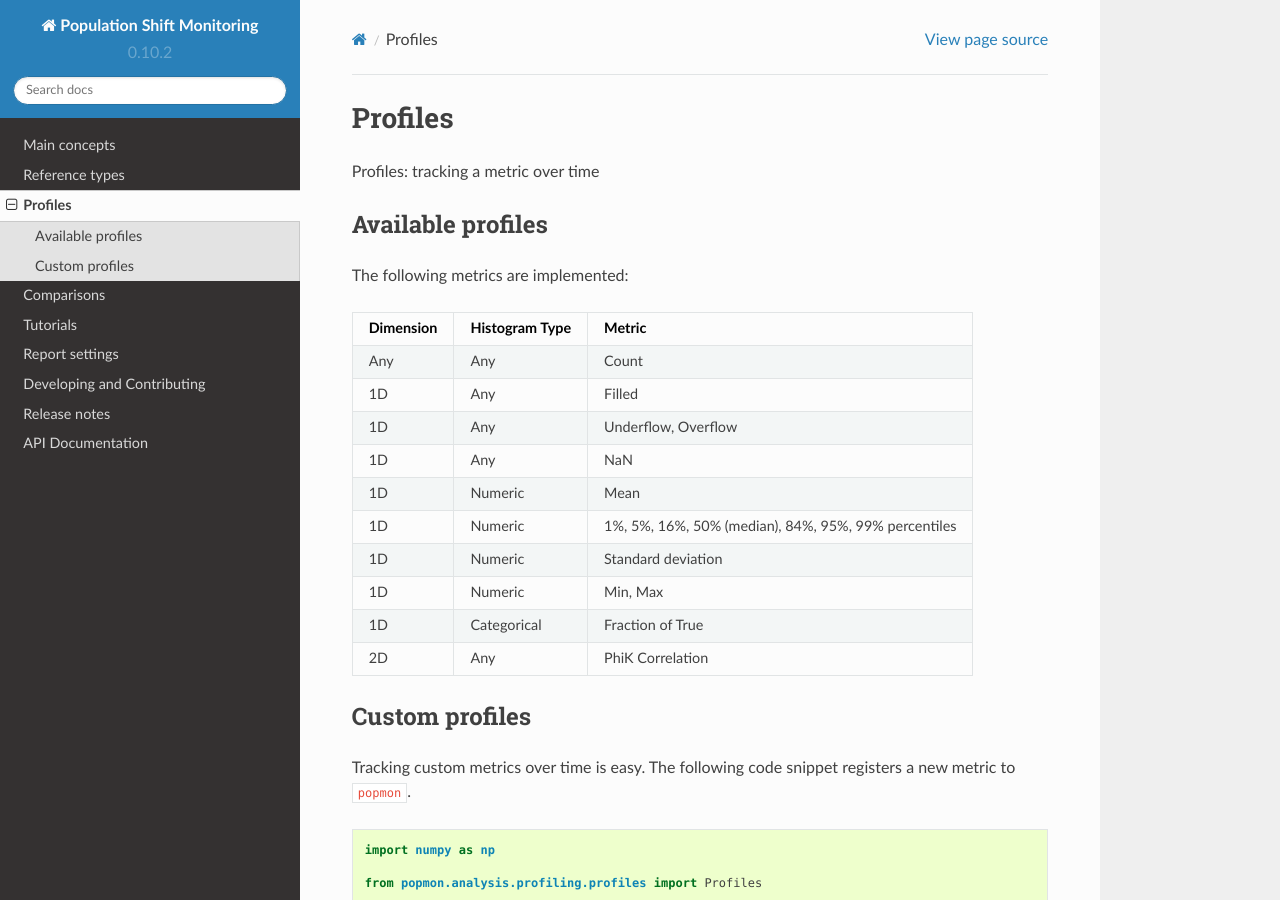
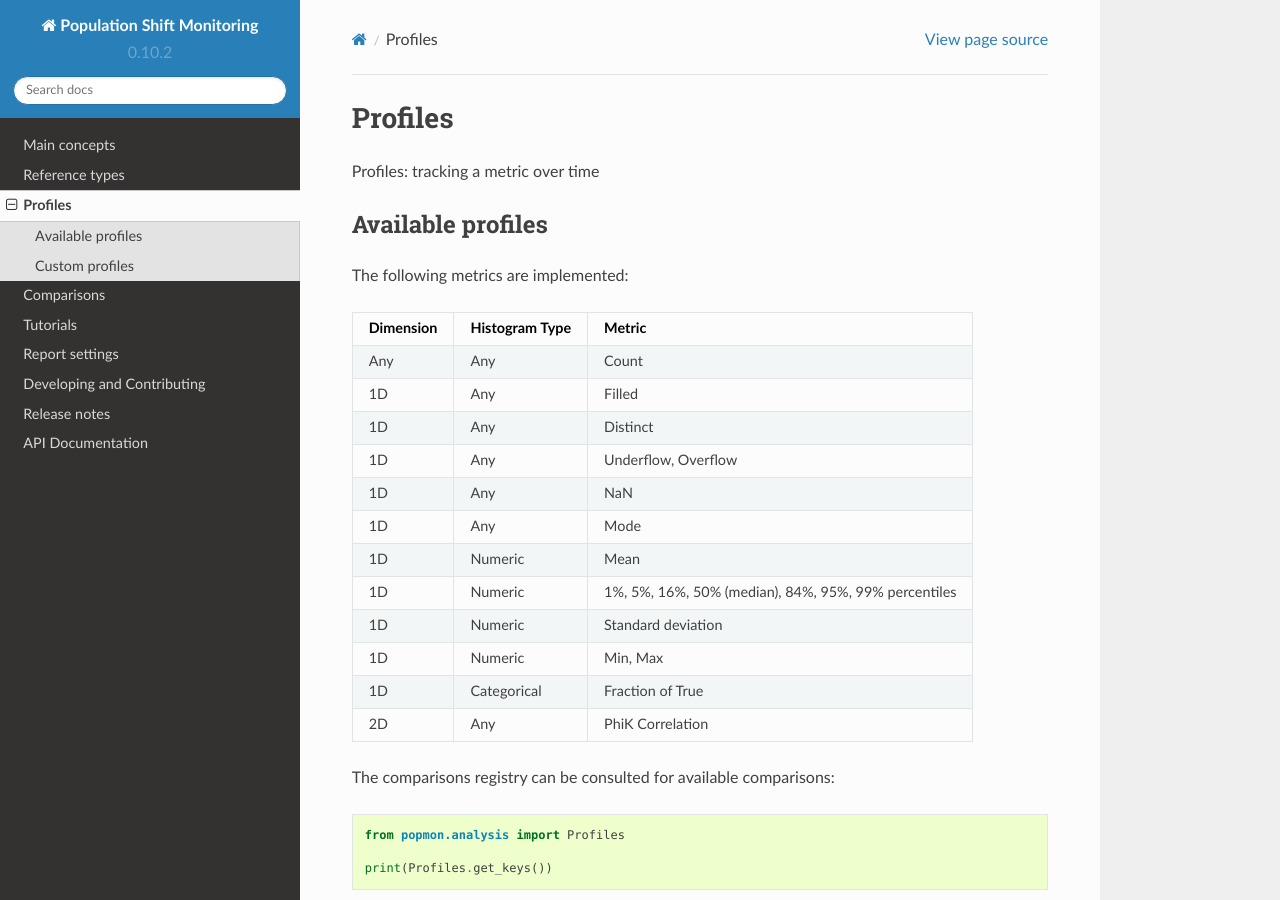
Before and after one commit to smartman0307/popmon, a Sphinx documentation site: the page built from docs/source/profiles.rst, in a window 1280 px wide and 900 px high. Built offline with Sphinx 7.4.7 and the Read the Docs theme 2.0.0, drawn with Linux system fonts in a browser that asks for light colours.

Commit message:
docs: registry snippet to list available profiles/comparisons

```diff
--- a/docs/source/profiles.rst
+++ b/docs/source/profiles.rst
@@ -15,9 +15,13 @@ The following metrics are implemented:
 +------------+-----------------+-------------------------------------------------------+
 | 1D         | Any             | Filled                                                |
 +------------+-----------------+-------------------------------------------------------+
+| 1D         | Any             | Distinct                                              |
++------------+-----------------+-------------------------------------------------------+
 | 1D         | Any             | Underflow, Overflow                                   |
 +------------+-----------------+-------------------------------------------------------+
 | 1D         | Any             | NaN                                                   |
++------------+-----------------+-------------------------------------------------------+
+| 1D         | Any             | Mode                                                  |
 +------------+-----------------+-------------------------------------------------------+
 | 1D         | Numeric         | Mean                                                  |
 +------------+-----------------+-------------------------------------------------------+
@@ -31,6 +35,14 @@ The following metrics are implemented:
 +------------+-----------------+-------------------------------------------------------+
 | 2D         | Any             | PhiK Correlation                                      |
 +------------+-----------------+-------------------------------------------------------+
+
+The comparisons registry can be consulted for available comparisons:
+
+.. code-block:: python
+
+    from popmon.analysis import Profiles
+
+    print(Profiles.get_keys())
 
 
 Custom profiles
```
Also changed, not shown: docs/source/comparisons.rst (+9 -0 lines).
